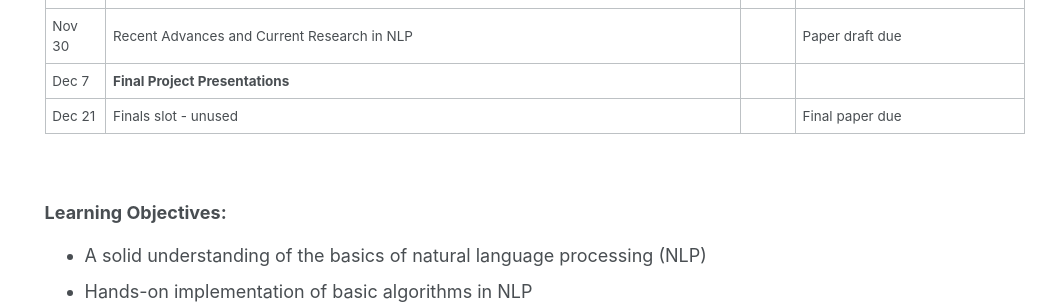
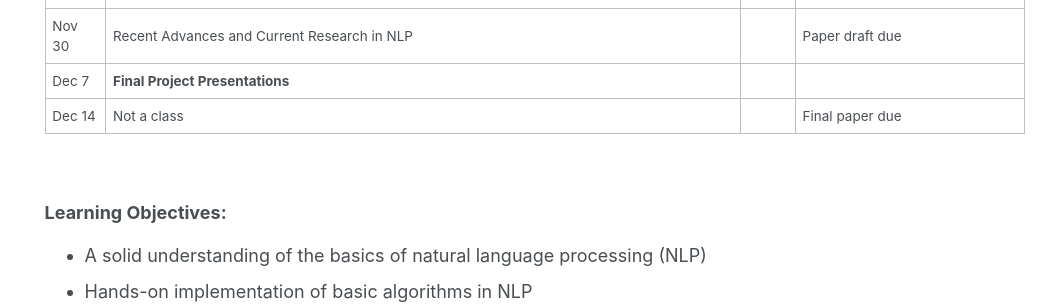
Before and after one commit to rasikabh/rasikabh.github.io, a Jekyll site: the page built from _pages/nlp2020.md, in a window 1280 px wide and 900 px high, scrolled down 1101 px. Shown: the part 152-456 px from the top of the window, without its empty margins (237-1280 px from the left). Built offline with Jekyll 4.4.1, drawn with Linux system fonts in a browser that asks for light colours.

Commit message:
Update nlp2020.md

```diff
--- a/_pages/nlp2020.md
+++ b/_pages/nlp2020.md
@@ -48,7 +48,7 @@ The course will cover basic implementations in Python as well as APIs and tools
 | Nov 23 | Selected Topics - to be voted on by students                                                  |        |                |
 | Nov 30 | Recent Advances and Current Research in NLP                                                   |        | Paper draft due |
 | Dec 7  | **Final Project Presentations**                                                               |        |                |
-| Dec 21 | Finals slot - unused                                                                          |        | Final paper due |
+| Dec 14 | Not a class                                                                                   |        | Final paper due |
 
 
 <br/>
```
